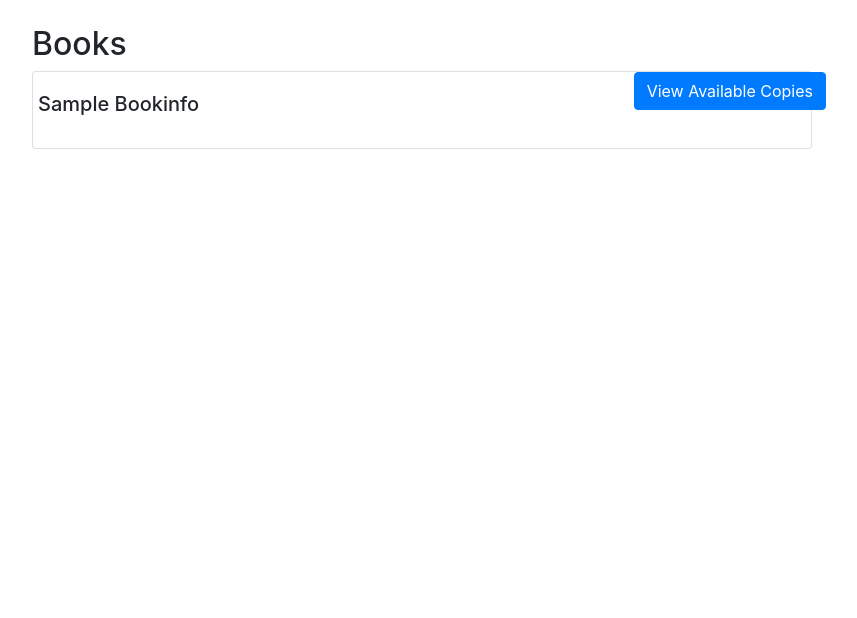
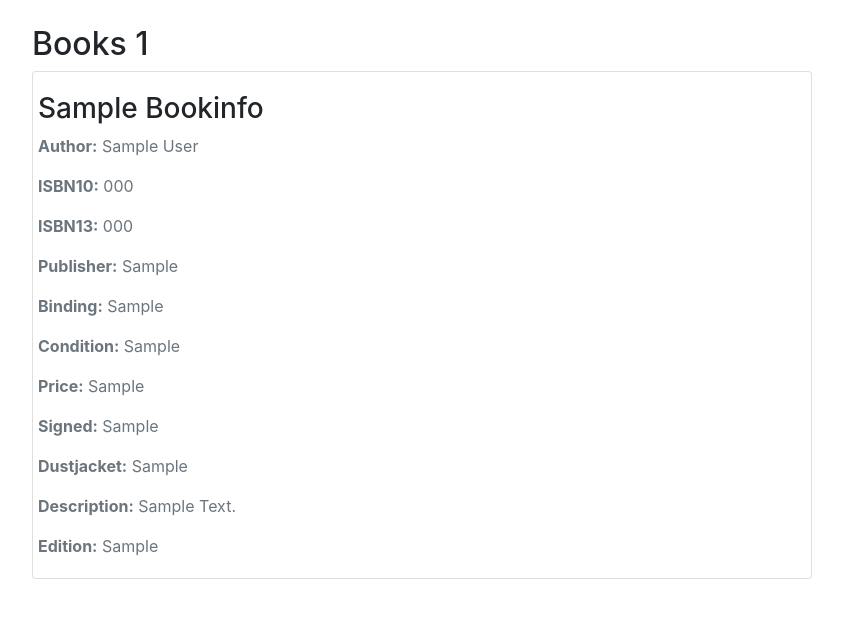
Before and after one commit to cmp998/CS5300, a Django app: page /library/1 in a window 1280 px wide. Shown: the part 56-674 px from the top of the page, without its empty margins (218-1075 px from the left). Run offline with Django 3.2, Linux system fonts and the light colour scheme; tables that the repository leaves empty hold one stand-in row (values such as "Sample post"); some libraries are stand-ins or nearby versions.

Commit message:
Added search and cleaned up the UI

```diff
--- /dev/null
+++ b/librarysite/library/static/main.js
@@ -0,0 +1,42 @@
+const user_input = $("#user-input")
+const search_icon = $('#search-icon')
+const artists_div = $('#replaceable-content')
+const endpoint = '/library'
+const delay_by_in_ms = 700
+let scheduled_function = false
+
+let ajax_call = function (endpoint, request_parameters) {
+	console.log(endpoint);
+	$.getJSON(endpoint, request_parameters)
+		.done(response => {
+			// fade out the artists_div, then:
+			artists_div.fadeTo('slow', 0).promise().then(() => {
+				// replace the HTML contents
+				artists_div.html(response['html_from_view'])
+				// fade-in the div with new contents
+				artists_div.fadeTo('slow', 1)
+				// stop animating search icon
+				search_icon.removeClass('blink')
+			})
+		})
+}
+
+
+user_input.on('keyup', function () {
+	console.log("help");
+	const request_parameters = {
+		q: $(this).val() // value of user_input: the HTML element with ID user-input
+	}
+	console.log(request_parameters);
+
+	// start animating the search icon with the CSS class
+	search_icon.addClass('blink')
+
+	// if scheduled_function is NOT false, cancel the execution of the function
+	if (scheduled_function) {
+		clearTimeout(scheduled_function)
+	}
+	console.log(window.location.href.split('/')[3]);
+	// setTimeout returns the ID of the function to be executed
+	scheduled_function = setTimeout(ajax_call, delay_by_in_ms, "/" + window.location.href.split('/')[3], request_parameters)
+})
--- /dev/null
+++ b/librarysite/library/templates/bookcopies.html
@@ -0,0 +1,60 @@
+{% if books %}
+    {% for book in books %}
+        <div class="card  mb-3">
+            <div class= "row flex-row justify-content-between ">
+                <div class="d-flex flex-column card-body align-middle" style="max-width: 60rem;">
+                    <h5 class="h3 text-capitalize">{{book.title}}</h5>
+                    {% if book.author %}
+                    <p class="card-text text-muted text-capitalize"><b>Author:</b> {{book.author}}</p>
+                    {% endif %}
+                    {% if book.isbn10 %}
+                    <p class="card-text text-muted text-capitalize"><b>ISBN10:</b> {{book.isbn10}}</p>
+                    {% endif %}
+                    {% if book.isbn13 %}
+                    <p class="card-text text-muted text-capitalize"><b>ISBN13:</b> {{book.isbn13}}</p>
+                    {% endif %}
+                    {% if book.publisher %}
+                    <p class="card-text text-muted text-capitalize"><b>Publisher:</b> {{book.publisher}}</p>
+                    {% endif %}
+                    {% if book.pubDate %}
+                    <p class="card-text text-muted text-capitalize"><b>Published On:</b> {{book.pubDate}}</p>
+                    {% endif %}
+                    {% if book.binding %}
+                    <p class="card-text text-muted text-capitalize"><b>Binding:</b> {{book.binding}}</p>
+                    {% endif %}
+                    {% if book.condition %}
+                    <p class="card-text text-muted text-capitalize"><b>condition:</b> {{book.condition}}</p>
+                    {% endif %}
+                    {% if book.price %}
+                    <p class="card-text text-muted text-capitalize"><b>price:</b> {{book.price}}</p>
+                    {% endif %}
+                    {% if book.signed %}
+                    <p class="card-text text-muted text-capitalize"><b>signed:</b> {{book.signed}}</p>
+                    {% endif %}
+                    {% if book.dustjacket %}
+                    <p class="card-text text-muted text-capitalize"><b>dustjacket:</b> {{book.dustjacket}}</p>
+                    {% endif %}
+                    {% if book.description %}
+                    <p class="card-text text-muted text-capitalize"><b>description:</b> {{book.description}}</p>
+                    {% endif %}
+                    {% if book.about_auth %}
+                    <p class="card-text text-muted text-capitalize"><b>About the Author:</b> {{book.about_auth}}</p>
+                    {% endif %}
+                    {% if book.edition %}
+                    <p class="card-text text-muted text-capitalize"><b>edition:</b> {{book.edition}}</p>
+                    {% endif %}
+                    {% if book.synopsis %}
+                    <p class="card-text text-muted text-capitalize"><b>synopsis:</b> {{book.synopsis}}</p>
+                    {% endif %}
+
+
+
+                </div>
+
+
+
+            </div>
+        </div>
+
+    {% endfor %}
+{% endif %}
--- a/librarysite/library/templates/library.html
+++ b/librarysite/library/templates/library.html
@@ -2,24 +2,17 @@
 {% block content %}
     <div class="mx-auto" style="padding-left: 250px; padding-right: 250px; padding-top: 25px">
         <h2 class="text-monospace">Books</h2>
+        <div class="">
+            <form class="form-inline input-group mb-3">
+                <div class="input-group-prepend">
+                    <span class="input-group-text" id="basic-addon1"><i id="search-icon" class="fas fa-search" aria-hidden="true"></i></span>
+                  </div>
 
-            {% for book in books %}
-                <div class="card">
-                    <div class= "row">
-                        <div class="card-body align-middle" style="max-width: 60rem;">
-                            <h5 class="card-title text-capitalize">{{book.title}}</h5>
-                            <p class="card-text text-muted text-capitalize">{{book.author}}</p>
-
-                        </div>
-                        <div class="">
-                            <a href="{{book.book_id}}" class="btn btn-primary">View Available Copies</a>
-                        </div>
-
-
-                    </div>
-              </div>
-
-            {% endfor %}
-
+                <input id="user-input" class="form-control form-control-sm 5" style="min-width: 50rem" type="text" placeholder="Book Title" aria-label="Search">
+            </form>
+        </div>
+            <div id="replaceable-content">
+                {% include 'books.html' %}
+            </div>
     </div>
 {% endblock %}
--- /dev/null
+++ b/librarysite/library/templates/librarybooks.html
@@ -0,0 +1,11 @@
+{% extends "base.html" %}
+{% block content %}
+    <div class="mx-auto" style="padding-left: 250px; padding-right: 250px; padding-top: 25px">
+        <h2 class="text-monospace">Books {{books|length}}</h2>
+        <div class="">
+        </div>
+            <div id="replaceable-content">
+                {% include 'bookcopies.html' %}
+            </div>
+    </div>
+{% endblock %}
--- a/librarysite/library/views.py
+++ b/librarysite/library/views.py
@@ -1,5 +1,6 @@
 from django.shortcuts import render
-from django.http import HttpResponse
+from django.http import HttpResponse, JsonResponse
+from django.template.loader import render_to_string
 from .models import BookCopies, Authors, PhysicalCopyQualities,GeneralCopyMiscellaneous, BookInfo
 import sys, os, csv
 
@@ -11,6 +12,9 @@ def index(request):
 def library(request):
     query = BookInfo.objects.order_by('bookID')[:]
 
+    url_parameter = request.GET.get("q")
+    if url_parameter:
+        query = query.filter(title__icontains=url_parameter)
     bookList = []
 
     for bi in query:
@@ -22,10 +26,21 @@ def library(request):
             bk = {"title": bi.title, "isbn10": bi.isbn10, "isbn13": bi.isbn13, "publisher": bi.publisher, "pubdate": bi.pubDate, "author": a[0].authorName + " and others", "book_id": bi.bookID}
         else:
 
-            bk = {"title": bi.title, "isbn10": bi.isbn10, "isbn13": bi.isbn13, "publisher": bi.publisher, "pubdate": bi.pubDate, "author": "None", "book_id": bi.bookID}
+            bk = {"title": bi.title, "isbn10": bi.isbn10, "isbn13": bi.isbn13, "publisher": bi.publisher, "pubdate": bi.pubDate, "author": "No Known Authors", "book_id": bi.bookID}
         bookList.append(bk)
 
     renderThis = {"books": bookList}
+
+    if request.is_ajax():
+        html = render_to_string(
+            template_name="books.html",
+            context={"books": bookList}
+        )
+
+        data_dict = {"html_from_view": html}
+
+        return JsonResponse(data=data_dict, safe=False)
+
     return render(request, 'library.html', renderThis)
 
 
@@ -38,24 +53,38 @@ def libraryBook(request, book_id):
 
     for bc in query:
 
-
+        a = Authors.objects.filter(book=bc.book)[0].authorName
+        print(a)
         pcq = PhysicalCopyQualities.objects.filter(copy=bc)[0]
         gcm = GeneralCopyMiscellaneous.objects.filter(copy=bc)[0]
 
-        bk = {"title": bc.book.title, "isbn10": bc.book.isbn10, "isbn13": bc.book.isbn13, "publisher": bc.book.publisher, "pubdate": bc.book.pubDate, "binding": pcq.binding, "condition":pcq.binding, "price":pcq.price, "signed":pcq.signed, "dustjacket":pcq.dustjacket,"description":pcq.description, "about_author": gcm.about_auth, "edition":gcm.edition, "synopsys":gcm.synopsis}
+        bk = {"title": bc.book.title, "isbn10": bc.book.isbn10, "isbn13": bc.book.isbn13, "publisher": bc.book.publisher, "pubdate": bc.book.pubDate, "binding": pcq.binding, "condition":pcq.binding, "price":pcq.price, "signed":pcq.signed, "dustjacket":pcq.dustjacket,"description":pcq.description, "about_author": gcm.about_auth, "edition":gcm.edition, "synopsys":gcm.synopsis, "author": a}
         bookList.append(bk)
 
     renderThis = {"books": bookList}
-    return render(request, 'library.html', renderThis)
+    return render(request, 'librarybooks.html', renderThis)
 
 def author(request):
     query = Authors.objects.values("authorName", "authorID").order_by('authorID').distinct()
+    url_parameter = request.GET.get("q")
+    if url_parameter:
+        query = query.filter(authorName__icontains=url_parameter)
 
     authorList = []
     for author in query:
         print(author)
         authorList.append({"name": author['authorName'], "author_id": author['authorID']})
     dictionary = {"authors": authorList}
+
+    if request.is_ajax():
+        html = render_to_string(
+            template_name="authors-search.html",
+            context=dictionary
+        )
+
+        data_dict = {"html_from_view": html}
+
+        return JsonResponse(data=data_dict, safe=False)
     return render(request, 'author.html', dictionary)
 
 
--- a/librarysite/librarysite/templates/base.html
+++ b/librarysite/librarysite/templates/base.html
@@ -1,3 +1,4 @@
+{% load static %}
 <link rel="stylesheet" href="https://maxcdn.bootstrapcdn.com/bootstrap/4.0.0/css/bootstrap.min.css" integrity="sha384-Gn5384xqQ1aoWXA+058RXPxPg6fy4IWvTNh0E263XmFcJlSAwiGgFAW/dAiS6JXm" crossorigin="anonymous">
 <nav class="navbar navbar-expand-lg navbar-light bg-light">
     <a class="navbar-brand" >CS 5300 Library</a>
@@ -21,7 +22,8 @@
 
 {% block content %}
 {% endblock %}
-
-<script src="https://code.jquery.com/jquery-3.2.1.slim.min.js" integrity="sha384-KJ3o2DKtIkvYIK3UENzmM7KCkRr/rE9/Qpg6aAZGJwFDMVNA/GpGFF93hXpG5KkN" crossorigin="anonymous"></script>
+<link rel="stylesheet" href="https://use.fontawesome.com/releases/v5.8.2/css/all.css" integrity="sha384-oS3vJWv+0UjzBfQzYUhtDYW+Pj2yciDJxpsK1OYPAYjqT085Qq/1cq5FLXAZQ7Ay" crossorigin="anonymous">
+<script src="https://code.jquery.com/jquery-3.2.1.min.js"></script>
 <script src="https://cdnjs.cloudflare.com/ajax/libs/popper.js/1.12.9/umd/popper.min.js" integrity="sha384-ApNbgh9B+Y1QKtv3Rn7W3mgPxhU9K/ScQsAP7hUibX39j7fakFPskvXusvfa0b4Q" crossorigin="anonymous"></script>
 <script src="https://maxcdn.bootstrapcdn.com/bootstrap/4.0.0/js/bootstrap.min.js" integrity="sha384-JZR6Spejh4U02d8jOt6vLEHfe/JQGiRRSQQxSfFWpi1MquVdAyjUar5+76PVCmYl" crossorigin="anonymous"></script>
+<script type="text/javascript" src="{% static 'main.js' %}"></script>
```
Also changed, not shown: librarysite/library/static/main.css (added, +18 -0 lines), librarysite/library/templates/author.html (+11 -11 lines), librarysite/library/templates/authorbooks.html (+4 -10 lines), librarysite/library/templates/authors-search.html (added, +9 -0 lines), librarysite/library/templates/books.html (added, +19 -0 lines).
